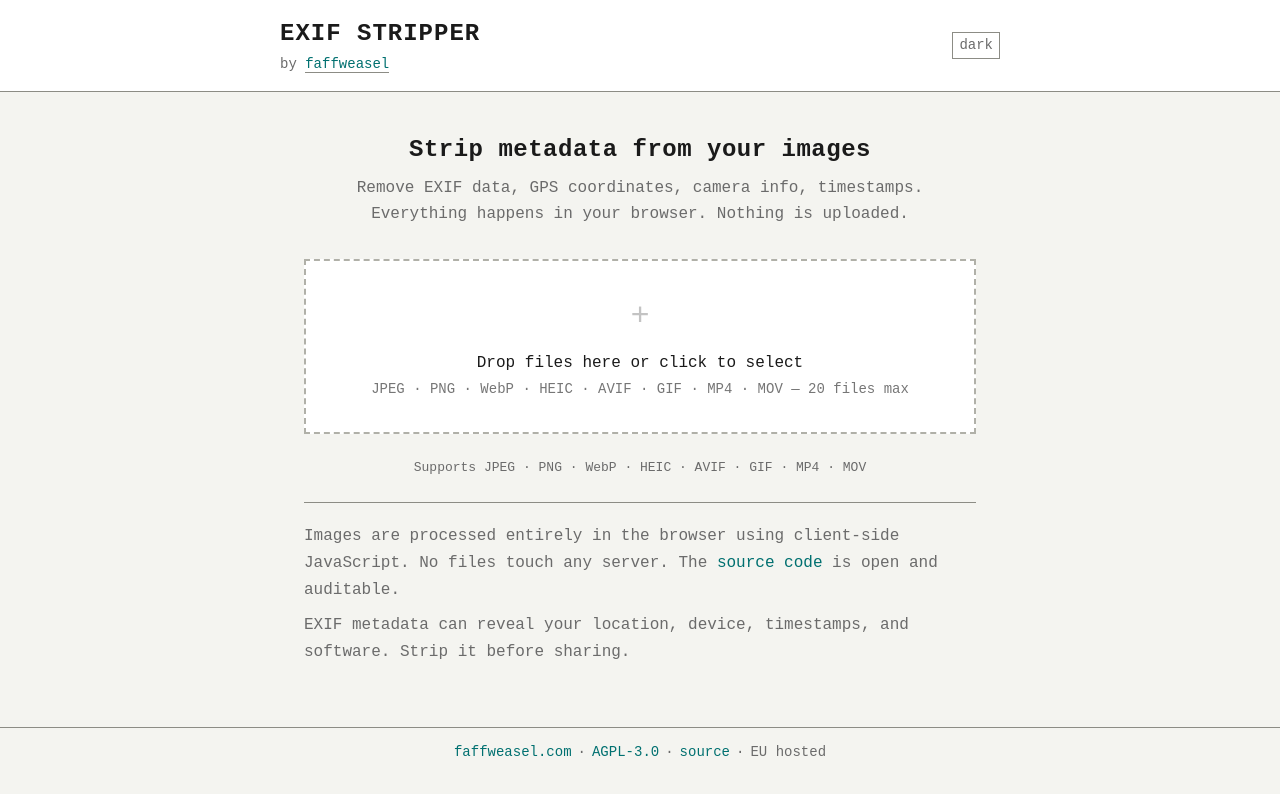
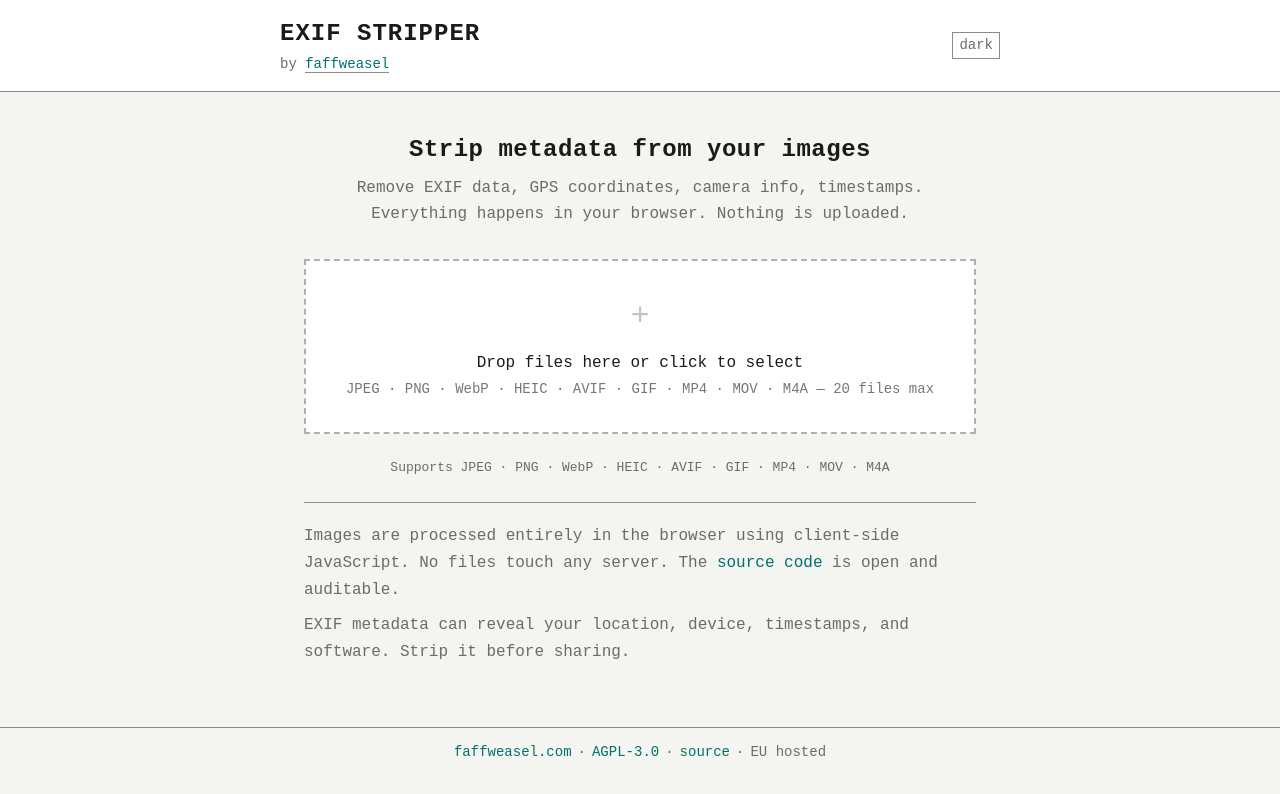
Before and after one commit to faffweasel/exif-stripper, a React (Vite) app: page / in a window 1280 px wide. Shown: the top 794 px of the page. Built offline with nearby package versions, Linux system fonts and the light colour scheme.

Commit message:
Document M4A support (already functional via video stripper)

```diff
--- a/index.html
+++ b/index.html
@@ -4,9 +4,9 @@
     <meta charset="UTF-8" />
     <meta name="viewport" content="width=device-width, initial-scale=1.0" />
     <title>EXIF Stripper — Remove Metadata from Images and Video | Faffweasel</title>
-    <meta name="description" content="Strip EXIF, GPS, and metadata from JPEG, PNG, WebP, HEIC, AVIF, GIF, MP4, and MOV files entirely in your browser. No uploads, no server, no tracking." />
+    <meta name="description" content="Strip EXIF, GPS, and metadata from JPEG, PNG, WebP, HEIC, AVIF, GIF, MP4, MOV, and M4A files entirely in your browser. No uploads, no server, no tracking." />
     <meta property="og:title" content="EXIF Stripper — Remove File Metadata in Your Browser" />
-    <meta property="og:description" content="Strip metadata from images and video files entirely in your browser. No uploads." />
+    <meta property="og:description" content="Strip metadata from images, video, and audio files entirely in your browser. No uploads." />
     <meta property="og:type" content="website" />
     <meta property="og:url" content="https://exif.faffweasel.com" />
     <meta property="og:image" content="https://exif.faffweasel.com/og-image.png" />
--- a/src/components/DropZone.tsx
+++ b/src/components/DropZone.tsx
@@ -293,6 +293,13 @@ export function DropZone({ isDark }: Props) {
         setUiState({
           status: 'error',
           message: `File too large. Maximum size for ${isVideo ? 'video' : 'images'} is ${maxSizeLabel(isVideo)}.`,
+        });
+        return;
+      }
+      if (detectFormat(buffer) === null) {
+        setUiState({
+          status: 'error',
+          message: `"${file.name}" is not a supported format. Supported: JPEG, PNG, WebP, HEIC, AVIF, GIF, MP4, and MOV.`,
         });
         return;
       }
@@ -634,7 +641,7 @@ export function DropZone({ isDark }: Props) {
         ref={inputRef}
         type="file"
         multiple
-        accept=".jpg,.jpeg,.png,.webp,.heic,.heif,.avif,.gif,.mp4,.mov,.m4v"
+        accept=".jpg,.jpeg,.png,.webp,.heic,.heif,.avif,.gif,.mp4,.mov,.m4v,.m4a"
         className="hidden"
         onChange={handleInputChange}
         aria-label="Select files to strip metadata"
@@ -670,7 +677,7 @@ export function DropZone({ isDark }: Props) {
               Drop files here or click to select
             </div>
             <div className="text-[14px]" style={{ color: 'var(--faint)' }}>
-              JPEG · PNG · WebP · HEIC · AVIF · GIF · MP4 · MOV — 20 files max
+              JPEG · PNG · WebP · HEIC · AVIF · GIF · MP4 · MOV · M4A — 20 files max
             </div>
           </>
         )}
@@ -880,7 +887,7 @@ export function DropZone({ isDark }: Props) {
         className="text-center text-[13px] mb-6"
         style={{ color: 'var(--muted)', fontFamily: '"Courier New", Courier, monospace' }}
       >
-        Supports JPEG · PNG · WebP · HEIC · AVIF · GIF · MP4 · MOV
+        Supports JPEG · PNG · WebP · HEIC · AVIF · GIF · MP4 · MOV · M4A
       </div>
     </>
   );
```
Also changed, not shown: 1 other file (tests, documents, lock files or other folders).
